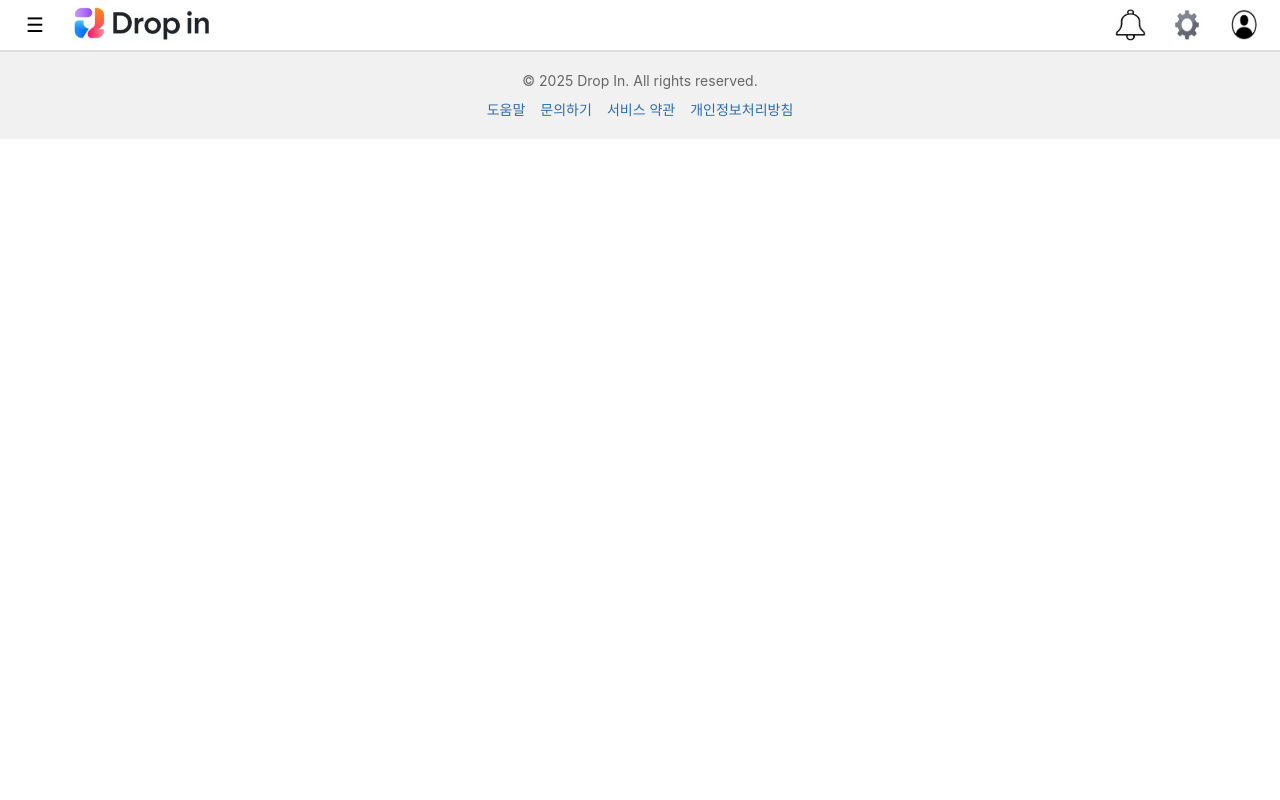
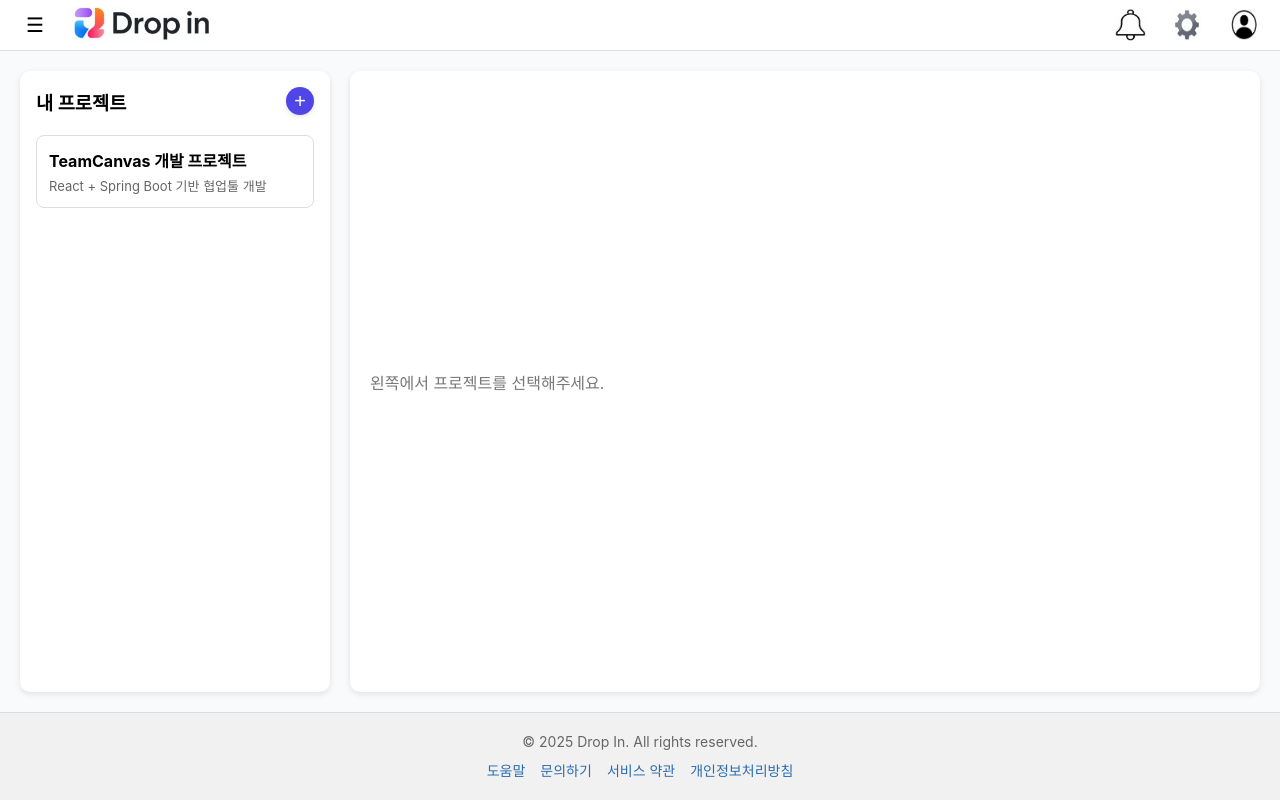
Before and after one commit to choihyunki/TeamCanvas, a React (Create React App) app: page / in a window 1280 px wide. Both pictures are taken after typing "Sample", "Sample123" into the empty fields and a click on the button "로그인". Built offline with nearby package versions, Linux system fonts and the light colour scheme.

Commit message:
MainPage 생성

```diff
--- a/src/pages/Main.tsx
+++ b/src/pages/Main.tsx
@@ -1,13 +1,322 @@
-import React from "react";
+import React, { useState } from "react";
 import Header from "../components/Header";
 import Footer from "../components/Footer";
+import { useAuth } from "../context/AuthContext";
+
+interface Project {
+  id: number;
+  name: string;
+  description?: string;
+  members: string[];
+}
 
 const Main: React.FC = () => {
+  const { logout } = useAuth();
+
+  // ✅ 임시 프로젝트 데이터
+  const [projects, setProjects] = useState<Project[]>([
+    {
+      id: 101,
+      name: "TeamCanvas 개발 프로젝트",
+      description: "React + Spring Boot 기반 협업툴 개발",
+      members: ["현기", "철수", "영희"],
+    },
+  ]);
+
+  const [selectedProject, setSelectedProject] = useState<Project | null>(null);
+  const [showModal, setShowModal] = useState(false);
+  const [newProjectName, setNewProjectName] = useState("");
+  const [error, setError] = useState("");
+
+  // ✅ 프로젝트 선택
+  const handleSelectProject = (project: Project) => {
+    setSelectedProject(project);
+  };
+
+  // ✅ 새 프로젝트 생성 (모달 확인 시)
+  const handleCreateProject = () => {
+    if (newProjectName.trim() === "") {
+      setError("프로젝트 이름을 입력해주세요!");
+      return;
+    }
+
+    const newProject: Project = {
+      id: Date.now(),
+      name: newProjectName.trim(),
+      description: "새로 생성된 프로젝트입니다.",
+      members: ["현기"],
+    };
+
+    setProjects((prev) => [...prev, newProject]);
+    setSelectedProject(newProject);
+    setNewProjectName("");
+    setError("");
+    setShowModal(false);
+  };
+
   return (
-    <div>
+    <div
+      style={{
+        display: "flex",
+        flexDirection: "column",
+        minHeight: "100vh",
+        backgroundColor: "#f9fafb",
+      }}
+    >
       <Header onMenuClick={() => console.log("Menu clicked")} />
+
+      <main
+        style={{
+          flex: 1,
+          display: "flex",
+          padding: "20px",
+          gap: "20px",
+          boxSizing: "border-box",
+        }}
+      >
+        {/* 🧩 왼쪽: 프로젝트 리스트 */}
+        <aside
+          style={{
+            width: "25%",
+            minWidth: "250px",
+            background: "#fff",
+            borderRadius: "10px",
+            boxShadow: "0 2px 6px rgba(0,0,0,0.1)",
+            padding: "16px",
+            display: "flex",
+            flexDirection: "column",
+            gap: "10px",
+            boxSizing: "border-box",
+            position: "relative",
+          }}
+        >
+          {/* 리스트 헤더 */}
+          <div
+            style={{
+              display: "flex",
+              justifyContent: "space-between",
+              alignItems: "center",
+              marginBottom: "10px",
+            }}
+          >
+            <h3 style={{ margin: 0, fontWeight: "bold" }}>내 프로젝트</h3>
+            <button
+              onClick={() => setShowModal(true)}
+              style={{
+                width: "28px",
+                height: "28px",
+                borderRadius: "50%",
+                border: "none",
+                background: "#4f46e5",
+                color: "#fff",
+                fontSize: "20px",
+                lineHeight: "1",
+                cursor: "pointer",
+                boxShadow: "0 2px 4px rgba(0,0,0,0.1)",
+              }}
+              title="새 프로젝트 만들기"
+            >
+              +
+            </button>
+          </div>
+
+          {/* 프로젝트 목록 */}
+          {projects.length === 0 ? (
+            <div
+              style={{
+                color: "#777",
+                textAlign: "center",
+                marginTop: "40px",
+                lineHeight: "1.6",
+              }}
+            >
+              참여 중인 프로젝트가 없습니다.
+              <p style={{ color: "#4f46e5", fontWeight: "bold" }}>
+                새로운 프로젝트를 생성해보세요!
+              </p>
+            </div>
+          ) : (
+            projects.map((proj) => (
+              <div
+                key={proj.id}
+                onClick={() => handleSelectProject(proj)}
+                style={{
+                  padding: "12px",
+                  borderRadius: "8px",
+                  border:
+                    selectedProject?.id === proj.id
+                      ? "2px solid #4f46e5"
+                      : "1px solid #ddd",
+                  background:
+                    selectedProject?.id === proj.id ? "#eef2ff" : "#fff",
+                  cursor: "pointer",
+                  transition: "0.2s",
+                }}
+              >
+                <strong>{proj.name}</strong>
+                <p
+                  style={{
+                    margin: "4px 0 0",
+                    fontSize: "13px",
+                    color: "#666",
+                    overflow: "hidden",
+                    whiteSpace: "nowrap",
+                    textOverflow: "ellipsis",
+                  }}
+                >
+                  {proj.description}
+                </p>
+              </div>
+            ))
+          )}
+        </aside>
+
+        {/* 🧩 오른쪽: 프로젝트 상세 미리보기 */}
+        <section
+          style={{
+            flex: 1,
+            background: "#fff",
+            borderRadius: "10px",
+            boxShadow: "0 2px 6px rgba(0,0,0,0.1)",
+            padding: "20px",
+            boxSizing: "border-box",
+            display: "flex",
+            flexDirection: "column",
+            justifyContent: "center",
+            alignItems: projects.length === 0 ? "center" : "flex-start",
+          }}
+        >
+          {projects.length === 0 ? (
+            <p style={{ color: "#666" }}>
+              프로젝트를 생성하면 이곳에서 상세 정보를 확인할 수 있습니다.
+            </p>
+          ) : selectedProject ? (
+            <>
+              <h2 style={{ marginTop: 0 }}>{selectedProject.name}</h2>
+              <p style={{ color: "#555", marginBottom: "20px" }}>
+                {selectedProject.description}
+              </p>
+              <div>
+                <h4 style={{ marginBottom: "10px" }}>팀원</h4>
+                <ul style={{ paddingLeft: "20px", margin: 0 }}>
+                  {selectedProject.members.map((m, i) => (
+                    <li key={i}>{m}</li>
+                  ))}
+                </ul>
+              </div>
+
+              <button
+                onClick={() => alert("프로젝트 페이지로 이동 (/project)")}
+                style={{
+                  marginTop: "30px",
+                  padding: "12px 24px",
+                  background: "#4f46e5",
+                  color: "#fff",
+                  border: "none",
+                  borderRadius: "8px",
+                  cursor: "pointer",
+                }}
+              >
+                상세 페이지로 이동 →
+              </button>
+            </>
+          ) : (
+            <p style={{ color: "#777" }}>왼쪽에서 프로젝트를 선택해주세요.</p>
+          )}
+        </section>
+      </main>
+
+      {/* ✅ 모달창 (프로젝트 생성) */}
+      {showModal && (
+        <div
+          onClick={() => setShowModal(false)}
+          style={{
+            position: "fixed",
+            top: 0,
+            left: 0,
+            width: "100%",
+            height: "100%",
+            background: "rgba(0,0,0,0.5)",
+            display: "flex",
+            alignItems: "center",
+            justifyContent: "center",
+            zIndex: 1000,
+          }}
+        >
+          <div
+            onClick={(e) => e.stopPropagation()}
+            style={{
+              background: "#fff",
+              borderRadius: "12px",
+              padding: "25px",
+              width: "320px",
+              boxShadow: "0 4px 20px rgba(0,0,0,0.2)",
+            }}
+          >
+            <h3 style={{ marginTop: 0, marginBottom: "15px" }}>
+              새 프로젝트 만들기
+            </h3>
+            <input
+              type="text"
+              placeholder="프로젝트 이름을 입력하세요"
+              value={newProjectName}
+              onChange={(e) => {
+                setNewProjectName(e.target.value);
+                setError("");
+              }}
+              style={{
+                width: "100%",
+                padding: "10px",
+                border: "1px solid #ccc",
+                borderRadius: "6px",
+                marginBottom: "10px",
+                boxSizing: "border-box",
+              }}
+              onKeyDown={(e) => e.key === "Enter" && handleCreateProject()}
+            />
+            {error && (
+              <p
+                style={{ color: "red", fontSize: "13px", marginBottom: "10px" }}
+              >
+                {error}
+              </p>
+            )}
+            <div style={{ textAlign: "right" }}>
+              <button
+                onClick={() => setShowModal(false)}
+                style={{
+                  padding: "8px 14px",
+                  background: "#f3f4f6",
+                  border: "1px solid #ccc",
+                  borderRadius: "6px",
+                  marginRight: "8px",
+                  cursor: "pointer",
+                }}
+              >
+                취소
+              </button>
+              <button
+                onClick={handleCreateProject}
+                style={{
+                  padding: "8px 14px",
+                  background: "#4f46e5",
+                  color: "#fff",
+                  border: "none",
+                  borderRadius: "6px",
+                  cursor: "pointer",
+                  fontWeight: 600,
+                }}
+              >
+                생성
+              </button>
+            </div>
+          </div>
+        </div>
+      )}
+
       <Footer />
     </div>
   );
 };
+
 export default Main;
```
